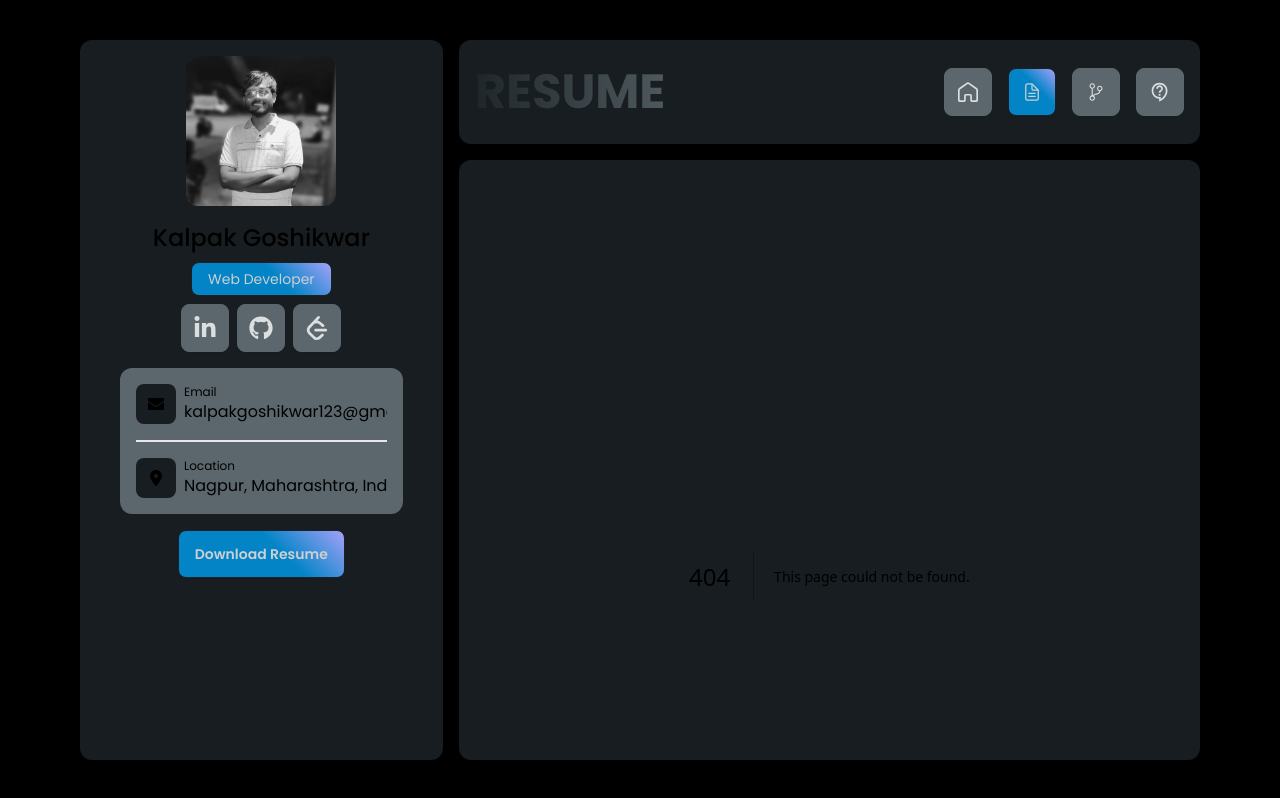
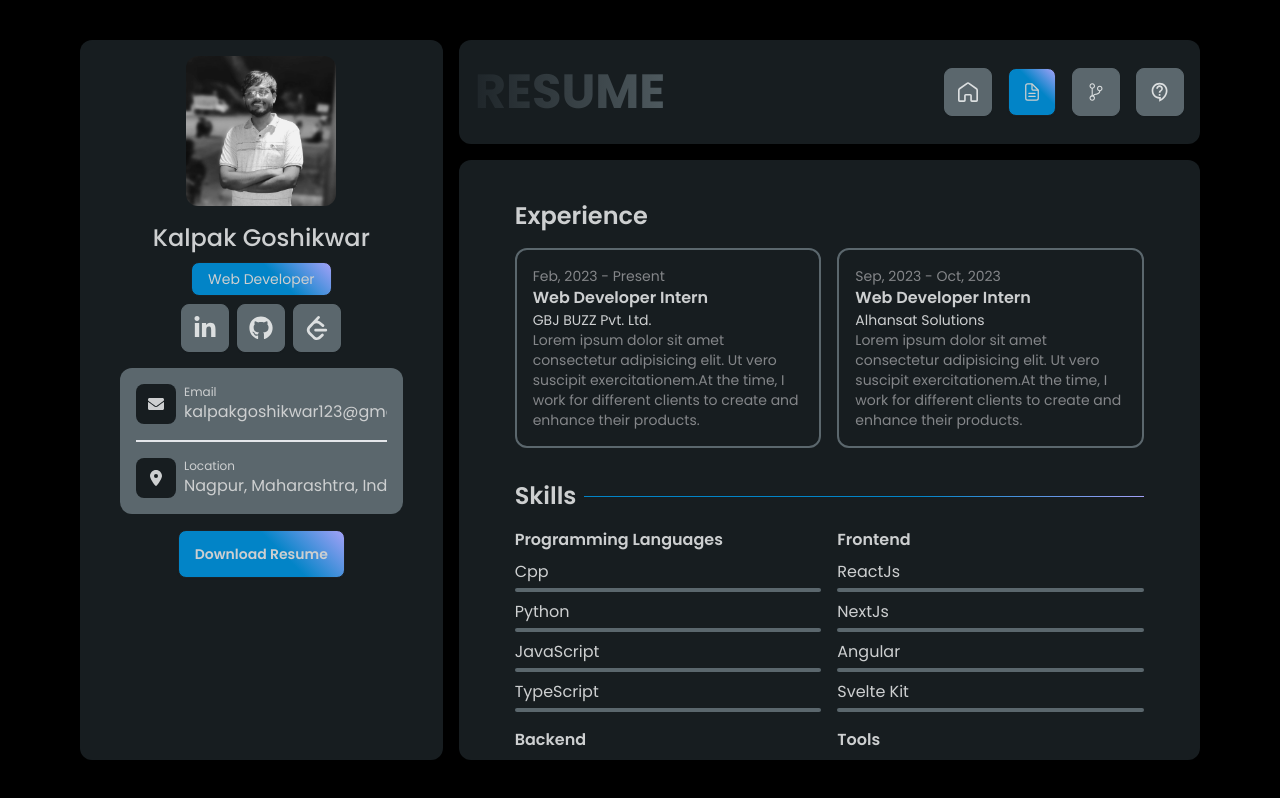
Before and after one commit to Kalpak43/new-portfolio, a Next.js app: page /resume in a window 1280 px wide. Before the commit this address had no page. Built offline with nearby package versions, Linux system fonts and the light colour scheme.

Commit message:
ADD: Resume Page

```diff
--- a/src/app/layout.tsx
+++ b/src/app/layout.tsx
@@ -17,7 +17,7 @@ export default function RootLayout({
 }>) {
   return (
     <html lang="en">
-      <body className={poppins.className + " px-4 md:px-20 py-10 grid grid-cols-1 lg:grid-cols-3 grid-row-1 gap-4 lg:h-[100dvh] bg-black "}>
+      <body className={poppins.className + " px-4 md:px-20 py-10 pb-28 lg:pb-10 grid grid-cols-1 lg:grid-cols-3 grid-row-1 gap-4 lg:h-[100dvh] bg-black "}>
         <ProfileCard />
         <div className="lg:col-span-2 space-y-4 flex flex-col flex-nowrap">
           <Navbar />
--- /dev/null
+++ b/src/app/resume/page.tsx
@@ -0,0 +1,172 @@
+import React from "react";
+
+export default function page() {
+  const skills = {
+    programmingLanguages: [
+      {
+        name: "Cpp",
+        proficiency: 80,
+      },
+      {
+        name: "Python",
+        proficiency: 50,
+      },
+      {
+        name: "JavaScript",
+        proficiency: 70,
+      },
+      {
+        name: "TypeScript",
+        proficiency: 60,
+      },
+    ],
+    frontend: [
+      {
+        name: "ReactJs",
+        proficiency: 90,
+      },
+      {
+        name: "NextJs",
+        proficiency: 80,
+      },
+      {
+        name: "Angular",
+        proficiency: 60,
+      },
+      {
+        name: "Svelte Kit",
+        proficiency: 50,
+      },
+    ],
+    backend: [
+      {
+        name: "Node/Express",
+        proficiency: 60,
+      },
+      {
+        name: "Firebase",
+        proficiency: 80,
+      },
+      {
+        name: "Supabase",
+        proficiency: 60,
+      },
+    ],
+    tools: [
+        {
+            name: "VS Code",
+            proficiency: 80,
+        },
+        {
+            name: "Git/Github",
+            proficiency: 70,
+        },
+        {
+            name: "Figma",
+            proficiency: 70,
+        },
+    ]
+  };
+
+  return (
+    <main className="py-6 lg:px-10 space-y-8">
+      <div className="space-y-4">
+        <h4 className="text-2xl font-[600]">Experience</h4>
+        <div className="grid grid-cols-1 lg:grid-cols-2 gap-4">
+          <div className="rounded-xl border-2 border-accent p-4">
+            <p className="text-sm text-secondary">Feb, 2023 - Present</p>
+            <h5 className="font-[600]">Web Developer Intern</h5>
+            <h6 className="text-sm">GBJ BUZZ Pvt. Ltd.</h6>
+            <p className="text-sm text-secondary">
+              Lorem ipsum dolor sit amet consectetur adipisicing elit. Ut vero
+              suscipit exercitationem.At the time, I work for different clients
+              to create and enhance their products.
+            </p>
+          </div>
+          <div className="rounded-xl border-2 border-accent p-4">
+            <p className="text-sm text-secondary">Sep, 2023 - Oct, 2023</p>
+            <h5 className="font-[600]">Web Developer Intern</h5>
+            <h6 className="text-sm">Alhansat Solutions</h6>
+            <p className="text-sm text-secondary">
+              Lorem ipsum dolor sit amet consectetur adipisicing elit. Ut vero
+              suscipit exercitationem.At the time, I work for different clients
+              to create and enhance their products.
+            </p>
+          </div>
+        </div>
+      </div>
+      <div className="space-y-4">
+        <div className="flex gap-2 items-center">
+          <h4 className="text-2xl font-[600]">Skills</h4>
+          <div className="h-[1px] bg-gradient-blue flex-1"></div>
+        </div>
+        <div className="grid grid-cols-1 lg:grid-cols-2 gap-x-4 gap-y-4">
+          <div className="space-y-2">
+            <h5 className="font-[600]">Programming Languages</h5>
+            {skills.programmingLanguages.map((language, index) => {
+              return (
+                <div className="space-y-1" key={index}>
+                  <p>{language.name}</p>
+                  <div className="flex rounded-full overflow-hidden">
+                    <div
+                      className={`w-[${language.proficiency}%] h-1 bg-gradient-blue`}
+                    ></div>
+                    <div className="h-1 bg-accent flex-1"></div>
+                  </div>
+                </div>
+              );
+            })}
+          </div>
+          <div className="space-y-2">
+            <h5 className="font-[600]">Frontend</h5>
+            {skills.frontend.map((language, index) => {
+              return (
+                <div className="space-y-1" key={100+index}>
+                  <p>{language.name}</p>
+                  <div className="flex rounded-full overflow-hidden">
+                    <div
+                      className={`w-[${language.proficiency}%] h-1 bg-gradient-blue`}
+                    ></div>
+                    <div className="h-1 bg-accent flex-1"></div>
+                  </div>
+                </div>
+              );
+            })}
+          </div>
+          <div className="space-y-2">
+            <h5 className="font-[600]">Backend</h5>
+            {skills.backend.map((language, index) => {
+              return (
+                <div className="space-y-1" key={200+index}>
+                  <p>{language.name}</p>
+                  <div className="flex rounded-full overflow-hidden">
+                    <div
+                      className={`w-[${language.proficiency}%] h-1 bg-gradient-blue`}
+                    ></div>
+                    <div className="h-1 bg-accent flex-1"></div>
+                  </div>
+                </div>
+              );
+            })}
+          </div>
+          <div className="space-y-2">
+            <h5 className="font-[600]">Tools</h5>
+            {skills.tools.map((language, index) => {
+              return (
+                <div className="space-y-1" key={300+index}>
+                  <p>{language.name}</p>
+                  <div className="flex rounded-full overflow-hidden">
+                    <div
+                      className={`w-[${language.proficiency}%] h-1 bg-gradient-blue`}
+                    ></div>
+                    <div className="h-1 bg-accent flex-1"></div>
+                  </div>
+                </div>
+              );
+            })}
+          </div>
+        </div>
+      </div>
+    </main>
+  );
+}
```
